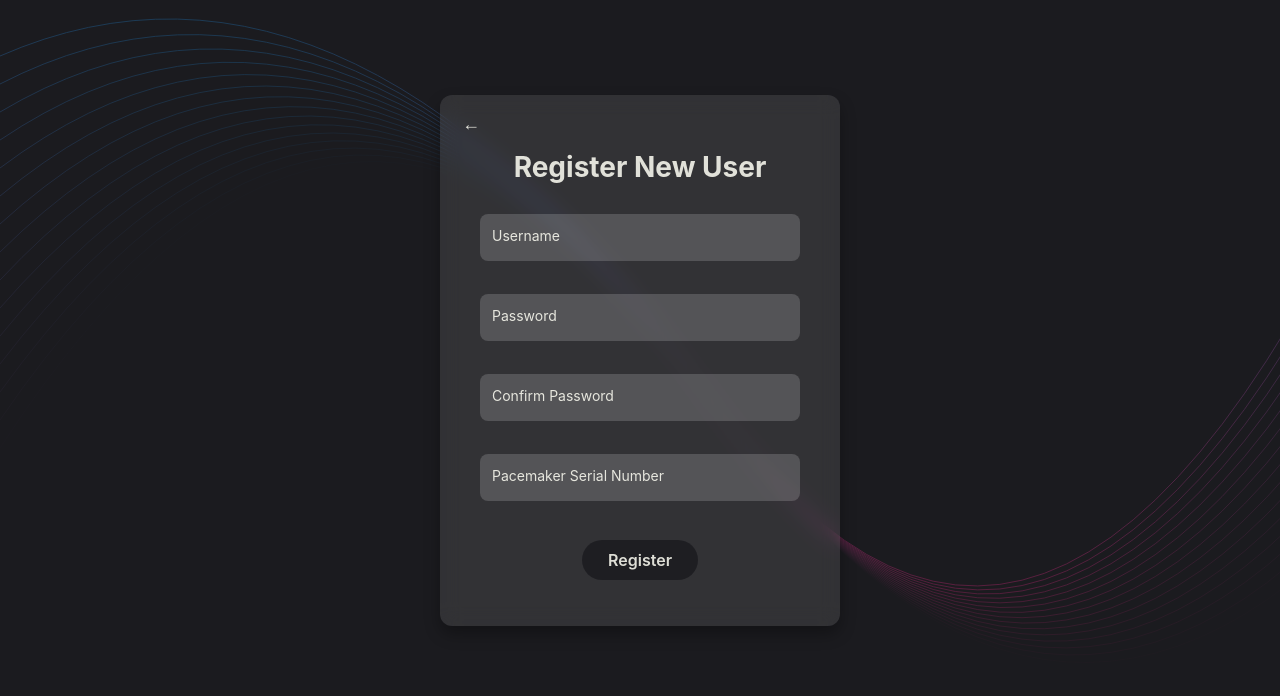
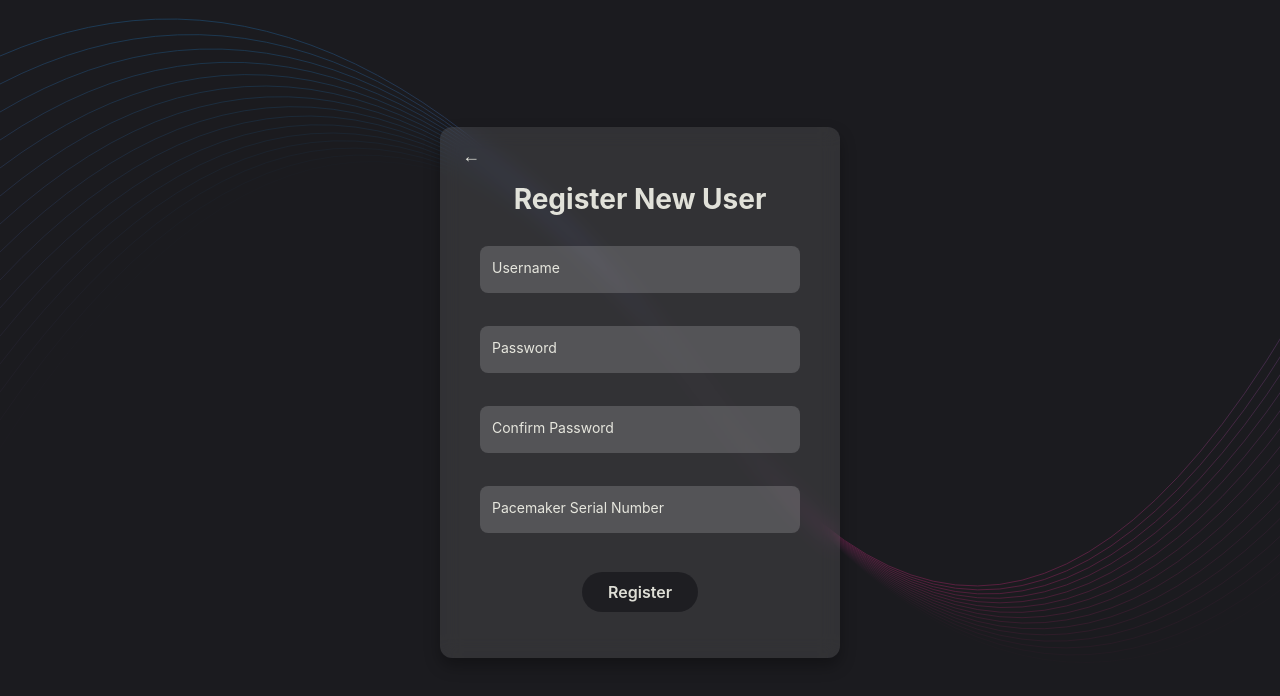
Before and after one commit to andrewderango/HeartFlow, a React (Vite) app in the folder dcm/src/renderer/: page /register in a window 1280 px wide. Shown: the top 696 px of the page. Built offline with nearby package versions, Linux system fonts and the light colour scheme.

Commit message:
minor change to registration container positioning

```diff
--- a/dcm/src/renderer/src/components/Register.css
+++ b/dcm/src/renderer/src/components/Register.css
@@ -10,6 +10,7 @@
   text-align: center;
   box-shadow: 0 8px 16px rgba(0, 0, 0, 0.3);
   position: relative;
+  margin-top: calc(100vh * (8/100));
 }
 
 form {
@@ -83,11 +84,13 @@ input:focus + label {
   align-items: center;
   cursor: pointer;
   text-decoration: none;
+  transition: ease-in-out 0.3s;
 }
 
 .back-button:hover {
-    background-color: rgba(255, 255, 255, 0.1);
-    border-radius: 5px;
+  background-color: rgba(255, 255, 255, 0.1);
+  border-radius: 5px;
+  transition: ease-in-out 0.3s;
 }
 
 .register-button {
```
